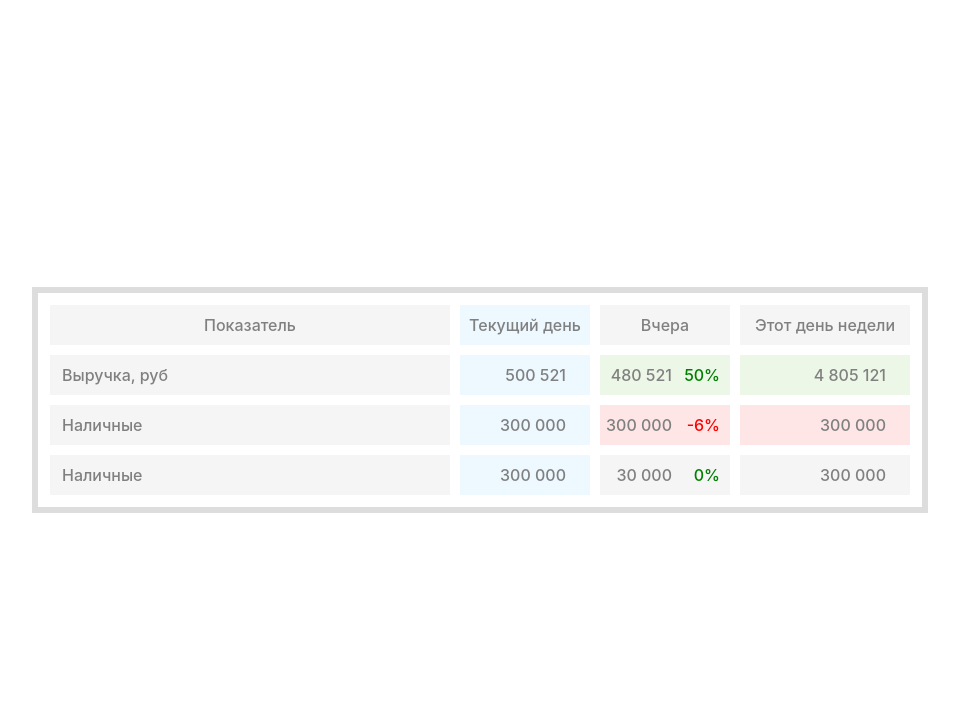
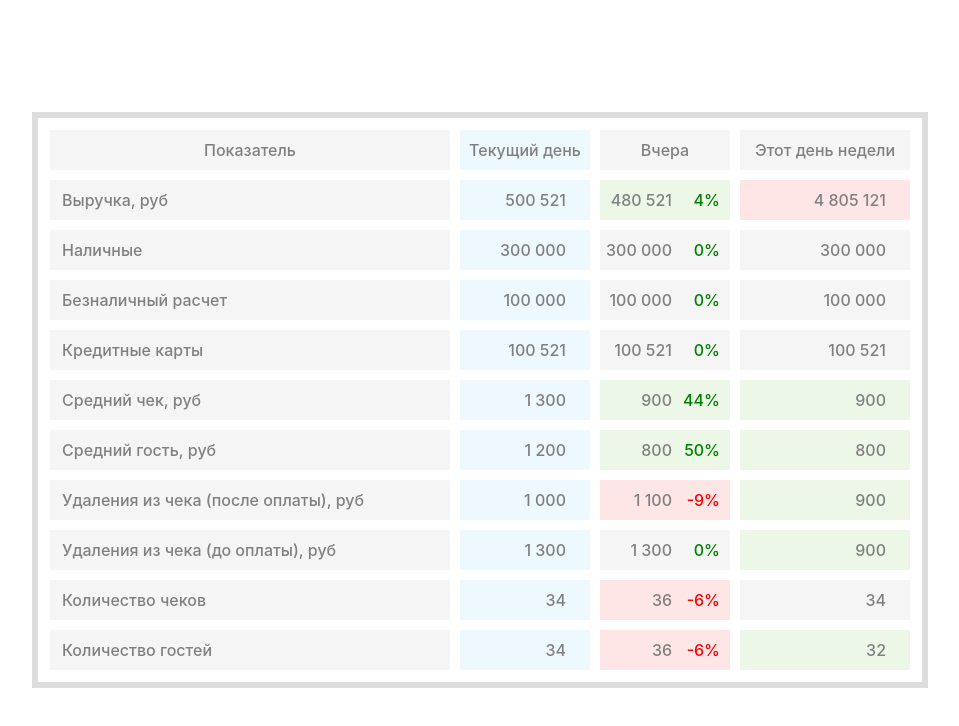
Before and after one commit to kostili-tec/delta-test, a React (Vite) app: page / in a window 1280 px wide. Shown: the top 726 px of the page, without its empty margins (160-1119 px from the left). Built offline with nearby package versions, Linux system fonts and the light colour scheme.

Commit message:
feat: add fake fetch from api

```diff
--- a/package.json
+++ b/package.json
@@ -11,6 +11,8 @@
     "preview": "vite preview"
   },
   "dependencies": {
+    "highcharts": "^11.2.0",
+    "highcharts-react-official": "^3.2.1",
     "react": "^18.2.0",
     "react-dom": "^18.2.0"
   },
--- /dev/null
+++ b/src/api/api.js
@@ -0,0 +1,9 @@
+import data from './data.json';
+
+export const fetchData = () => {
+  return new Promise((resolve) => {
+    setTimeout(() => {
+      resolve(data);
+    }, 1000);
+  });
+};
--- /dev/null
+++ b/src/api/data.json
@@ -0,0 +1,62 @@
+[
+  {
+    "indicator": "Выручка, руб",
+    "today": { "cost": 500521 },
+    "yesterday": { "cost": 480521, "percent": 4 },
+    "weekDay": { "cost": 4805121, "status": "bad" }
+  },
+  {
+    "indicator": "Наличные",
+    "today": { "cost": 300000 },
+    "yesterday": { "cost": 300000, "percent": 0 },
+    "weekDay": { "cost": 300000, "status": "unchanged" }
+  },
+  {
+    "indicator": "Безналичный расчет",
+    "today": { "cost": 100000 },
+    "yesterday": { "cost": 100000, "percent": 0 },
+    "weekDay": { "cost": 100000, "status": "unchanged" }
+  },
+  {
+    "indicator": "Кредитные карты",
+    "today": { "cost": 100521 },
+    "yesterday": { "cost": 100521, "percent": 0 },
+    "weekDay": { "cost": 100521, "status": "unchanged" }
+  },
+  {
+    "indicator": "Средний чек, руб",
+    "today": { "cost": 1300 },
+    "yesterday": { "cost": 900, "percent": 44 },
+    "weekDay": { "cost": 900, "status": "good" }
+  },
+  {
+    "indicator": "Средний гость, руб",
+    "today": { "cost": 1200 },
+    "yesterday": { "cost": 800, "percent": 50 },
+    "weekDay": { "cost": 800, "status": "good" }
+  },
+  {
+    "indicator": "Удаления из чека (после оплаты), руб",
+    "today": { "cost": 1000 },
+    "yesterday": { "cost": 1100, "percent": -9 },
+    "weekDay": { "cost": 900, "status": "good" }
+  },
+  {
+    "indicator": "Удаления из чека (до оплаты), руб",
+    "today": { "cost": 1300 },
+    "yesterday": { "cost": 1300, "percent": 0 },
+    "weekDay": { "cost": 900, "status": "good" }
+  },
+  {
+    "indicator": "Количество чеков",
+    "today": { "cost": 34 },
+    "yesterday": { "cost": 36, "percent": -6 },
+    "weekDay": { "cost": 34, "status": "unchanged" }
+  },
+  {
+    "indicator": "Количество гостей",
+    "today": { "cost": 34 },
+    "yesterday": { "cost": 36, "percent": -6 },
+    "weekDay": { "cost": 32, "status": "good" }
+  }
+]
--- a/src/components/Table/Table.jsx
+++ b/src/components/Table/Table.jsx
@@ -1,34 +1,22 @@
+import { useEffect, useState } from 'react';
 import TableHeader from '../TableHeader/TableHeader';
 import TableRow from '../TableRow/TableRow';
-import TableCellTitle from '../TableCells/TableCellTitle/TableCellTitle';
-import TableCell from '../TableCells/TableCell/TableCell';
-import TableCellYesterday from '../TableCells/TableCellYesterday/TableCellYesterday';
-import TableCellAnotherDay from '../TableCells/TableCellAnotherDay/TableCellAnotherDay';
+import { fetchData } from '../../api/api';
 import './styles.scss';
 
 const Table = () => {
+  const [tableData, setTableData] = useState([]);
+  useEffect(() => {
+    const getData = async () => {
+      const data = await fetchData();
+      setTableData(data);
+    };
+    getData();
+  });
   return (
     <div className="Table">
       <TableHeader />
-
-      <TableRow>
-        <TableCellTitle text={'Выручка, руб'} />
-        <TableCell cost={500521} />
-        <TableCellYesterday cost={480521} percent={50} />
-        <TableCellAnotherDay cost={4805121} status={'good'} />
-      </TableRow>
-      <TableRow>
-        <TableCellTitle text={'Наличные'} />
-        <TableCell cost={300000} />
-        <TableCellYesterday cost={300000} percent={-6} />
-        <TableCellAnotherDay cost={300000} status={'bad'} />
-      </TableRow>
-      <TableRow>
-        <TableCellTitle text={'Наличные'} />
-        <TableCell cost={300000} />
-        <TableCellYesterday cost={30000} percent={0} />
-        <TableCellAnotherDay cost={300000} />
-      </TableRow>
+      {tableData && tableData.map((data) => <TableRow tableData={data} key={data.indicator} />)}
     </div>
   );
 };
--- a/src/components/TableRow/TableRow.jsx
+++ b/src/components/TableRow/TableRow.jsx
@@ -1,5 +1,57 @@
-const TableRow = ({ children }) => {
-  return <div className="TableRow">{children}</div>;
+import Highcharts from 'highcharts';
+import HighchartsReact from 'highcharts-react-official';
+import TableCell from '../TableCells/TableCell/TableCell';
+import TableCellTitle from '../TableCells/TableCellTitle/TableCellTitle';
+import TableCellYesterday from '../TableCells/TableCellYesterday/TableCellYesterday';
+import TableCellAnotherDay from '../TableCells/TableCellAnotherDay/TableCellAnotherDay';
+import { useState } from 'react';
+
+const TableRow = ({ tableData }) => {
+  const [showChart, setShowChart] = useState(false);
+  const handleClick = () => {
+    setShowChart(!showChart);
+  };
+
+  const data = [
+    { name: 'Текущий день', y: tableData.today.cost },
+    { name: 'Вчера', y: tableData.yesterday.cost },
+    { name: 'Этот день недели', y: tableData.weekDay.cost },
+  ];
+
+  const options = {
+    title: {
+      text: '',
+    },
+    accessibility: {
+      enabled: false,
+    },
+
+    series: [
+      {
+        data: data,
+        color: 'green',
+        dataLabels: {
+          enabled: true,
+          format: '{point.name}: {point.y}', // Формат вывода данных
+          style: {
+            // Стили для текста
+            color: 'black',
+          },
+        },
+      },
+    ],
+  };
+  return (
+    <>
+      <div onClick={handleClick} className="TableRow">
+        <TableCellTitle text={tableData.indicator} />
+        <TableCell cost={tableData.today.cost} />
+        <TableCellYesterday cost={tableData.yesterday.cost} percent={tableData.yesterday.percent} />
+        <TableCellAnotherDay cost={tableData.weekDay.cost} status={tableData.weekDay.status} />
+      </div>
+      {showChart && <HighchartsReact highcharts={Highcharts} options={options} />}
+    </>
+  );
 };
 
 export default TableRow;
```
Also changed, not shown: 1 other file (tests, documents, lock files or other folders).
